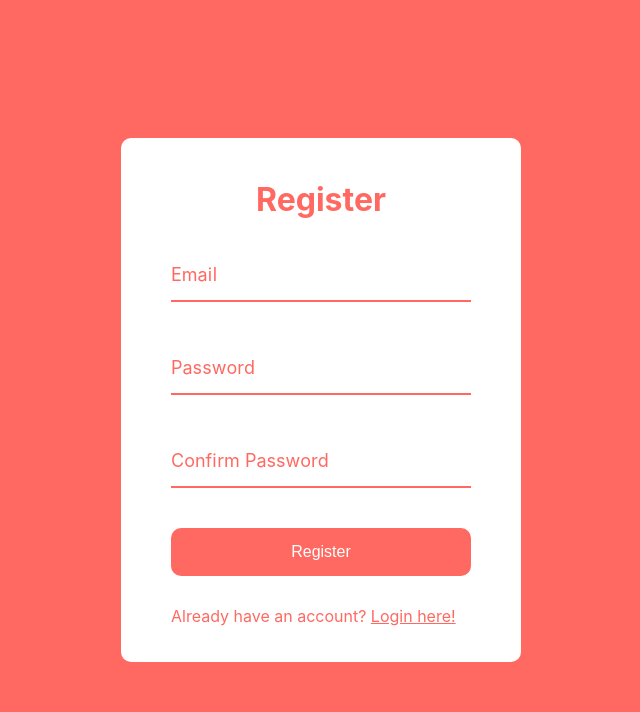
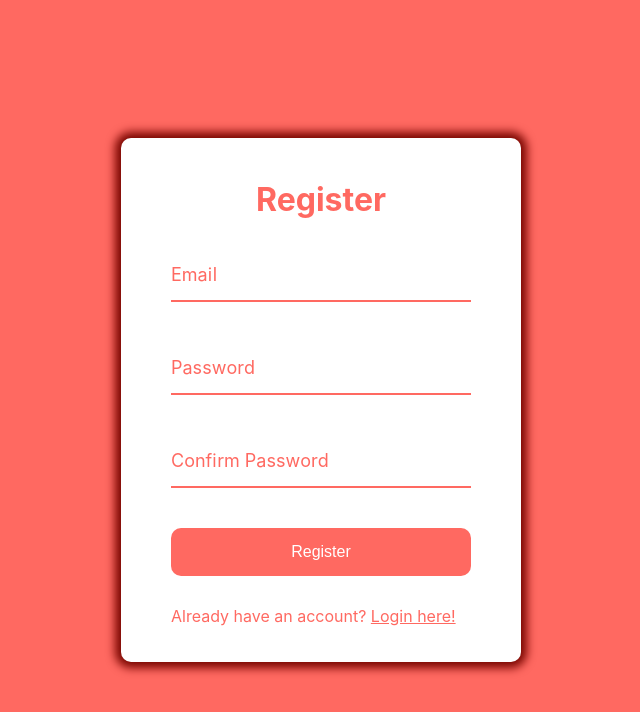
Before and after one commit to ReefHoldinga/WhatsInMyFridge, a React (Create React App) app in the folder client/: page /register in a window 1280 px wide. Shown: the top 712 px of the page, without its empty margins (319-959 px from the left). Built offline with nearby package versions, Linux system fonts and the light colour scheme; the HTML template or start-up script is replaced by a standard one.

Commit message:
Added shadow and click throughable labels to register and login

```diff
--- a/client/src/pages/Register.js
+++ b/client/src/pages/Register.js
@@ -32,7 +32,7 @@ const Register = () => {
         </div>
         <div className="form-body">
           <input type="password" required />
-          <label>Confirm Password</label>
+          <label>Confirm  Password</label>
         </div>
         <button className="btn">Register</button>
         <p className="text">Already have an account? <a href="/">Login here!</a></p>
--- a/client/src/pages/styles/Login.css
+++ b/client/src/pages/styles/Login.css
@@ -14,18 +14,12 @@ body {
   margin: 0;
 }
 
-/* .container {
-  background-color: rgba(122, 6, 0, 0.8);
-  padding: 20px 50px;
-  border: none;
-  border-radius: 10px;
-} */
-
 .container {
   background-color: white;
   padding: 20px 50px;
   border: none;
   border-radius: 10px;
+  box-shadow: 0px 0px 10px 6px #7a0600;
 }
 
 .container h1 {
@@ -63,11 +57,16 @@ body {
   border-bottom: rgba(122, 6, 0) 2px solid;
 }
 
+.form-body:hover label{
+  color: rgba(122, 6, 0);
+}
+
 .form-body label {
   position: absolute;
   top: 15px;
   left: 0px;
   color: rgba(255, 105, 97);
+  pointer-events: none;
 }
 
 .form-body input:focus, .form-body input:valid {
--- a/client/src/pages/styles/Register.css
+++ b/client/src/pages/styles/Register.css
@@ -14,18 +14,12 @@ body {
   margin: 0;
 }
 
-/* .container {
-  background-color: rgba(122, 6, 0, 0.8);
-  padding: 20px 50px;
-  border: none;
-  border-radius: 10px;
-} */
-
 .container {
   background-color: white;
   padding: 20px 50px;
   border: none;
   border-radius: 10px;
+  box-shadow: 0px 0px 10px 6px #7a0600;
 }
 
 .container h1 {
@@ -63,12 +57,16 @@ body {
   border-bottom: rgba(122, 6, 0) 2px solid;
 }
 
+.form-body:hover label{
+  color: rgba(122, 6, 0);
+}
+
 .form-body label {
   position: absolute;
   top: 15px;
   left: 0px;
   color: rgba(255, 105, 97);
-  white-space: pre;
+  pointer-events: none;
 }
 
 .form-body input:focus, .form-body input:valid {
```
